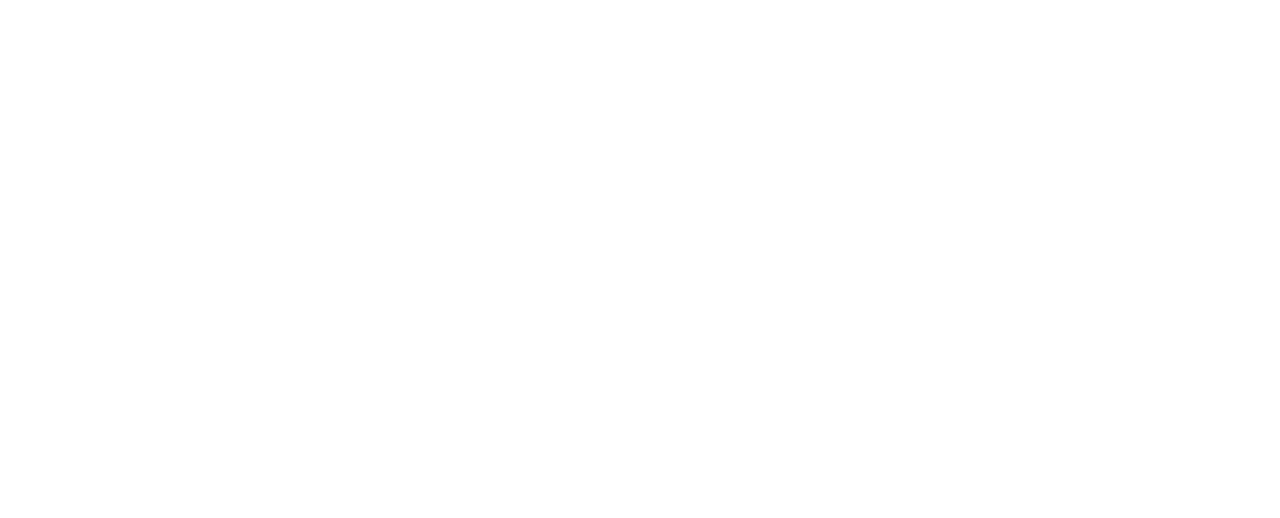
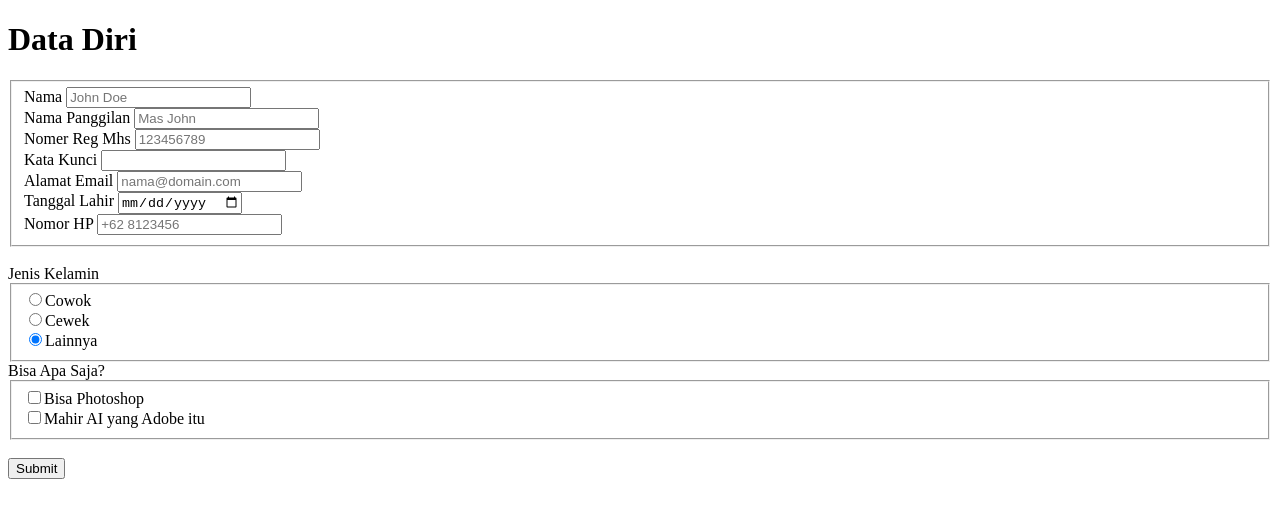
Before and after one commit to keshav966-byte/week-05, a plain HTML site: page index.html in a window 1280 px wide. Drawn offline with Linux system fonts and the light colour scheme.

Commit message:
Update index.html

```diff
--- a/index.html
+++ b/index.html
@@ -1,8 +1,56 @@
 <!doctype html>
 <html>
  <head>
+  <title></title>
  </head>
  <body>
+  <h1> Data Diri </h1>
+ <form action="terima.html">
+
+ <fieldset id="datadiri">
+	<label for="nama">Nama</label>
+	<input type="text" id="nama" name="nama" required placeholder="John Doe"><br>
+
+	<label for="namax">Nama Panggilan</label>
+	<input type="text" id="namax" name="namax" placeholder="Mas John"><br>
+
+	<label for="nrp">Nomer Reg Mhs</label>
+	<input type="text" id="nrp" name="nrp" required placeholder="123456789"><br>
+
+	<label for="pwd">Kata Kunci</label>
+	<input type="password" id="pwd" name="pwd" required><br>
+
+	<label for="surel">Alamat Email</label>
+	<input type="email" id="surel" name="surel" required placeholder="nama@domain.com"><br>
+
+	<label for="ultah">Tanggal Lahir</label>
+	<input type="date" id="ultah" name="ultah" required><br>
+
+	<label for="telp">Nomor HP</label>
+	<input type="tel" id="telp" name="nohp" required placeholder="+62 8123456"><br>
+</fieldset>
+
+	<br>
+
+	<label for="gender">Jenis Kelamin</label>
+	<fieldset id="gender">
+		<input type="radio" name="gender" value="L">Cowok</radio><br>
+		<input type="radio" name="gender" value="P">Cewek</radio><br>
+		<input type="radio" name="gender" Value="X" checked>Lainnya</radio><br>
+	</fieldset>
+
+	<label for="kemapuan">Bisa Apa Saja?</label>
+	<fieldset id="kemampuan">
+	<input type="checkbox" name="pakar" value="PS">Bisa Photoshop<br>
+	<input type="checkbox" name="pakar" value="AI">Mahir AI yang Adobe itu<br>
+	</fieldset>
+
+	<br>
+	<input type="submit">
+ </form>
+
+
+
  </body>
 
 </html>
```
